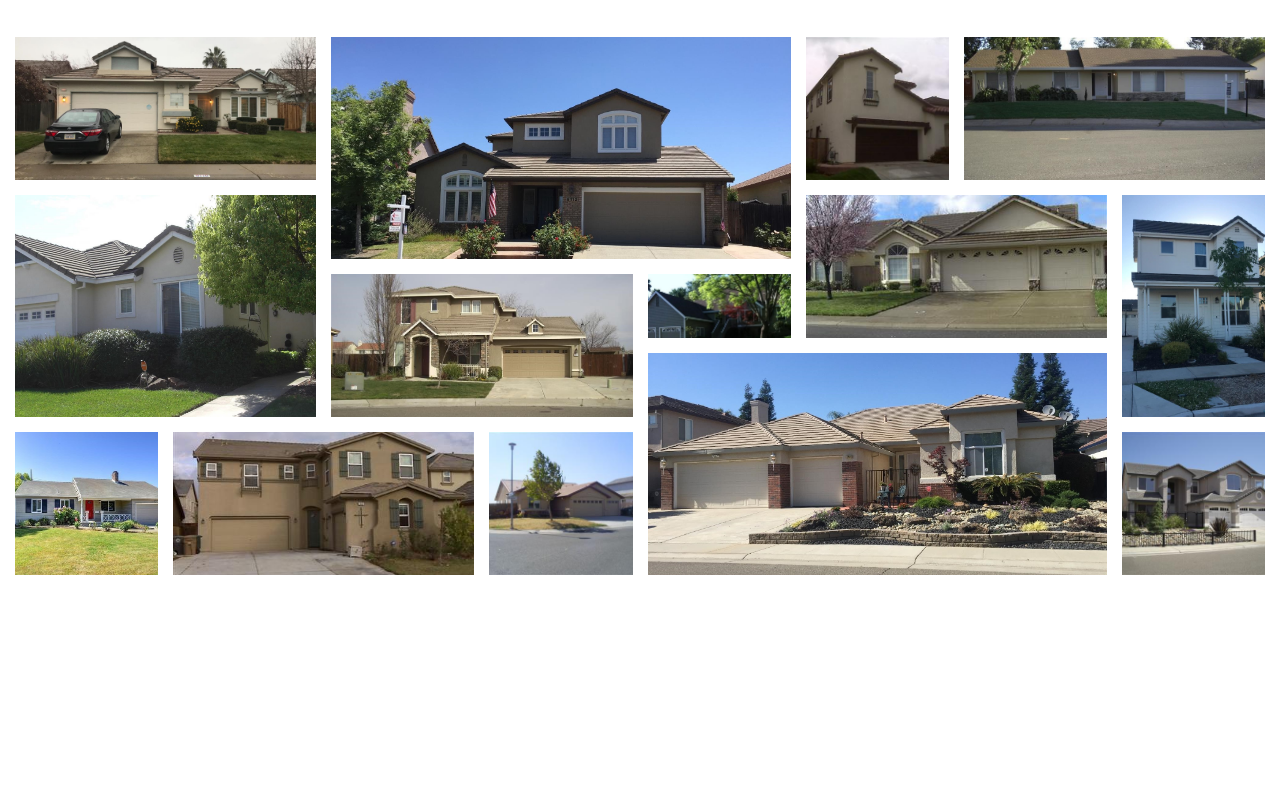
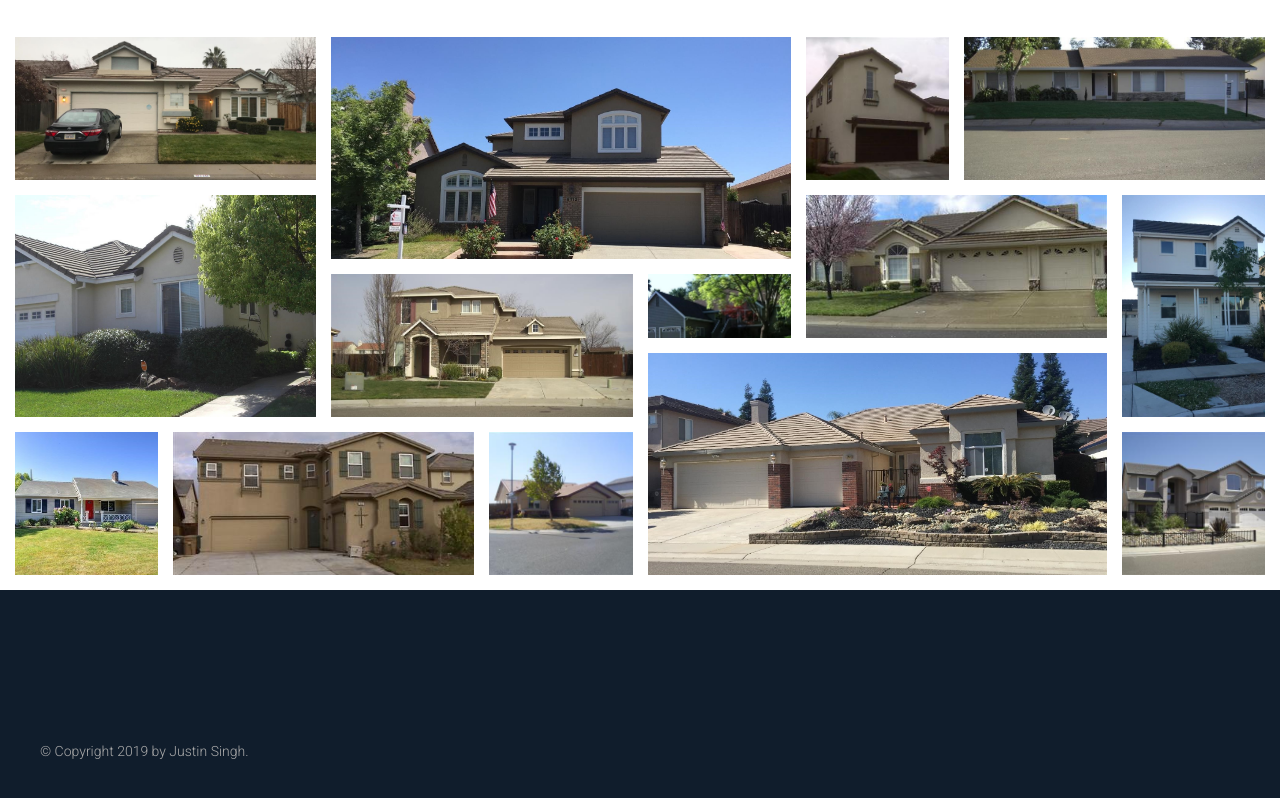
Before and after one commit to Justin-Singh125125/client-sandy-singh, a React (Create React App) app: page / in a window 1280 px wide. Shown: the part 2551-3349 px from the top of the page. Before the commit the page ends 3141 px from the top, so only its background shows below. Built offline with nearby package versions, Linux system fonts and the light colour scheme; a web font is replaced by a local one.

Commit message:
added gallery section

```diff
--- a/src/assets/css/abstracts/variables.scss
+++ b/src/assets/css/abstracts/variables.scss
@@ -12,6 +12,8 @@ $color-heading-1: #c69963;
 
 $color-circle-1: #ffcf79;
 
+$color-footer: #101d2c;
+
 
 //fonts
 
--- /dev/null
+++ b/src/assets/css/layouts/footer.scss
@@ -0,0 +1,16 @@
+.section-footer{
+    // padding: 8rem;
+    background-color: $color-footer;
+    grid-column: 1 / -1;
+    padding: 5rem 0;
+
+
+    &__copyright{
+        font-size: 1.4rem;
+        color: #aaa;
+        margin-top: 6rem;
+        text-align: start;
+        width: 70%;
+        padding: 4rem;
+    }
+}
--- a/src/assets/css/main.scss
+++ b/src/assets/css/main.scss
@@ -22,6 +22,7 @@
 @import "./layouts/about-me-details.scss";
 @import "./layouts/mission-purpose.scss";
 @import "./layouts/gallery.scss";
+@import "./layouts/footer.scss";
 
 //components
 @import "./components/tease.scss";
--- a/src/pages/Home/index.js
+++ b/src/pages/Home/index.js
@@ -108,6 +108,12 @@ class Home extends React.Component {
                     </figure>
                 </Section>
 
+                <Section sectionName="section-footer">
+                    <p className="section-footer__copyright">
+                        &copy; Copyright 2019 by Justin Singh.
+                    </p>
+                </Section>
+
             </Container>
         );
     }
```
